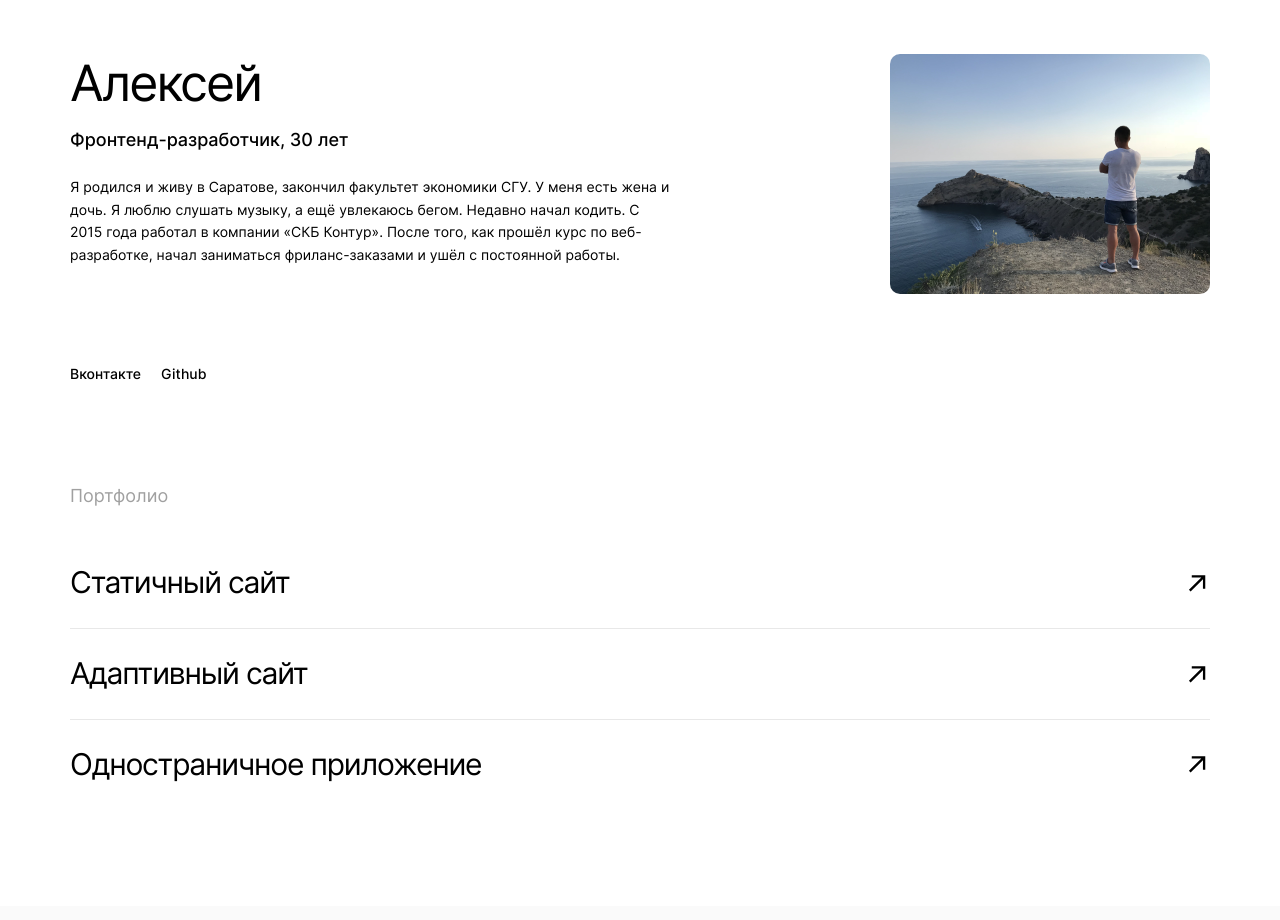
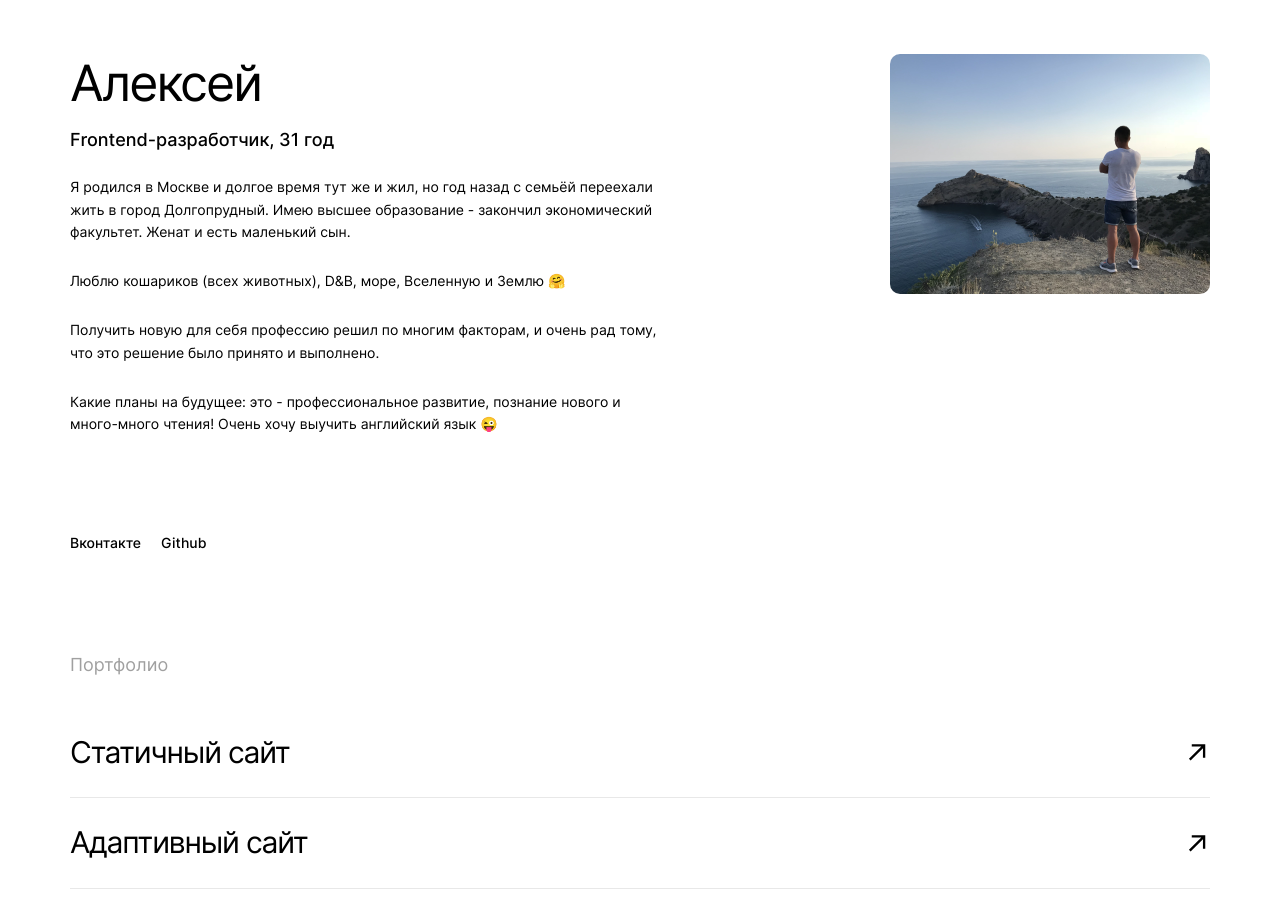
Before and after one commit to Lehano-A/movies-explorer-frontend, a React (Create React App) app: page / in a window 1280 px wide. Shown: the part 2040-2960 px from the top of the page. Built offline with nearby package versions, Linux system fonts and the light colour scheme.

Commit message:
Добавлена плавная прокрутка до якорных ссылок, отредактирован блок "AboutMe" и файл README.md

```diff
--- a/src/components/App/App.js
+++ b/src/components/App/App.js
@@ -59,6 +59,9 @@ function App() {
   const [timerFilterShortMovies, setTimerFilterShortMovies] = useState(false);   // ТАЙМЕР НА КНОПКУ ФИЛЬТРА ФИЛЬМА
   const [popup, setPopup] = useState({}); // ПОПАП ОШИБОК И УСПЕШНЫХ ДЕЙСТВИЙ
   const [canMakeRequestToServer, setCanMakeRequestToServer] = useState(null); // МОЖНО ЛИ ДЕЛАТЬ ЗАПРОС К СЕРВЕРУ ЗА ФИЛЬМАМИ (ЗАДЕРЖКА)
+  const [anchorLink, setAnchorLink] = useState({ active: false, id: '' }) // ЯКОРНАЯ ССЫЛКА (ПЛАВНАЯ ПРОКРУТКА)
+
+
 
   /* --------------------------- ПОИСК, API - НАЧАЛО -------------------------- */
 
@@ -1033,6 +1036,42 @@ function App() {
 
   /* ------------------------- ВАЛИДАЦИЯ ФОРМ - КОНЕЦ ------------------------- */
 
+
+  /* ------------------ ПРОКРУТКА ДО ЯКОРНОЙ ССЫЛКИ - НАЧАЛО ------------------ */
+
+  // ОБРАБОТЧИК ПОЛУЧЕНИЯ ДАННЫХ ЯКОРНОЙ ССЫЛКИ
+  function handleAnchorLink(e) {
+
+    const elementId = e.target.parentNode.hash.substr(1);
+    setAnchorLink({ active: true, id: elementId });
+
+    e.preventDefault();
+  }
+
+
+  useEffect(() => {
+    if (anchorLink.active) {
+      return handleSmoothScrollingToAnchor();
+    }
+  }, [anchorLink])
+
+
+  // ОБРАБОТЧИК ПЛАВНОГО ПРОКРУЧИВАНИЯ
+  function handleSmoothScrollingToAnchor() {
+
+    const anchor = document.getElementById(anchorLink.id);
+
+    anchor.scrollIntoView({
+      behavior: 'smooth',
+      block: 'start'
+    });
+
+    setAnchorLink({ active: false, id: '' });
+  }
+
+  /* ------------------- ПРОКРУТКА ДО ЯКОРНОЙ ССЫЛКИ - КОНЕЦ ------------------ */
+
+
   return (
     <CurrentUserContext.Provider value={currentUser}>
       <ValidationContext.Provider value={{
@@ -1073,6 +1112,7 @@ function App() {
               <Route exact path="/">
                 <Main
                   handleClickByLogo={handleClickByLogo}
+                  handleAnchorLink={handleAnchorLink}
                 />
               </Route>
 
--- a/src/components/Form/Form.css
+++ b/src/components/Form/Form.css
@@ -2,7 +2,6 @@
   display: flex;
   flex-direction: column;
   justify-content: space-between;
-  height: 380px;
   position: relative;
 }
 
--- a/src/components/Header/__logo/header__logo.css
+++ b/src/components/Header/__logo/header__logo.css
@@ -1,7 +1,6 @@
 .header__logo {
   width: 38px;
   height: 38px;
-  transition: 1s ease;
   margin-top: 5px;
 }
 
--- a/src/components/Main/AboutMe/AboutMe.js
+++ b/src/components/Main/AboutMe/AboutMe.js
@@ -10,10 +10,13 @@ function AboutMe() {
       <div className="about-me__student-photo-box">
         <div className="about-me__about-student-box">
           <div>
-            <h3 className="title-description">Алексей</h3>
-            <p className="about-me__about">Фронтенд-разработчик, 30 лет</p>
-            <p className="description-text">Я родился и живу в Саратове, закончил факультет экономики СГУ. У меня есть жена
-              и дочь. Я люблю слушать музыку, а ещё увлекаюсь бегом. Недавно начал кодить. С 2015 года работал в компании «СКБ Контур». После того, как прошёл курс по веб-разработке, начал заниматься фриланс-заказами и ушёл с постоянной работы.</p>
+          <h3 className="title-description">Алексей</h3>
+            <p className="about-me__about">Frontend-разработчик, 31 год</p>
+            <p className="description-text">Я родился в Москве и долгое время тут же и жил, но год назад с семьёй переехали жить в город Долгопрудный. Имею высшее образование - закончил экономический факультет. Женат и есть маленький сын.
+            </p>
+            <p className="description-text">Люблю кошариков (всех животных), D&B, море, Вселенную и Землю &#129303; </p>
+            <p className="description-text">Получить новую для себя профессию решил по многим факторам, и очень рад тому, что это решение было принято и выполнено.</p>
+            <p className="description-text">Какие планы на будущее: это - профессиональное развитие, познание нового и много-много чтения! Очень хочу выучить английский язык &#128540;</p>
           </div>
           <ul className="about-me__contacts">
             <li><a href="https://vk.com/id2895043" target="_blank" rel='noreferrer'>Вконтакте</a></li>
--- a/src/components/Main/Main.js
+++ b/src/components/Main/Main.js
@@ -4,17 +4,20 @@ import AboutProject from "./AboutProject/AboutProject";
 import Tech from "./Techs/Techs";
 import AboutMe from "./AboutMe/AboutMe";
 
+
 function Main({
   handleClickByLogo,
+  handleAnchorLink
 }) {
 
   useEffect(() => {
     handleClickByLogo();
-  }, []);
+  }, [])
+
 
   return (
     <main>
-      <Promo />
+      <Promo handleAnchorLink={handleAnchorLink} />
       <AboutProject />
       <Tech />
       <AboutMe />
--- a/src/components/Main/Promo/Promo.js
+++ b/src/components/Main/Promo/Promo.js
@@ -1,6 +1,6 @@
 import React from "react";
 
-function Promo() {
+function Promo({ handleAnchorLink }) {
 
   return (
 
@@ -11,9 +11,9 @@ function Promo() {
       </div>
 
       <ul className="promo__info-buttons">
-        <a href="#aboutProject"><li className="promo__button-info">О проекте</li></a>
-        <a href="#techs"><li className="promo__button-info">Технологии</li></a>
-        <a href="#aboutMe"><li className="promo__button-info">Студент</li></a>
+        <a href="#aboutProject"><li onClick={handleAnchorLink} className="promo__button-info">О проекте</li></a>
+        <a href="#techs"><li onClick={handleAnchorLink} className="promo__button-info">Технологии</li></a>
+        <a href="#aboutMe"><li onClick={handleAnchorLink} className="promo__button-info">Студент</li></a>
       </ul>
 
     </section>
--- a/src/components/SignIn/SignIn.css
+++ b/src/components/SignIn/SignIn.css
@@ -6,6 +6,6 @@
 
 @media screen and (max-width: 465px) {
   .SignIn {
-    margin: 0 30px;
+    padding: 0 30px;
   }
 }
--- a/src/components/SignUp/SignUp.css
+++ b/src/components/SignUp/SignUp.css
@@ -6,6 +6,6 @@
 
 @media screen and (max-width: 465px) {
   .SignUp {
-    margin: 0 30px;
+    padding: 0 30px;
   }
 }
```
Also changed, not shown: 1 other file (tests, documents, lock files or other folders).
